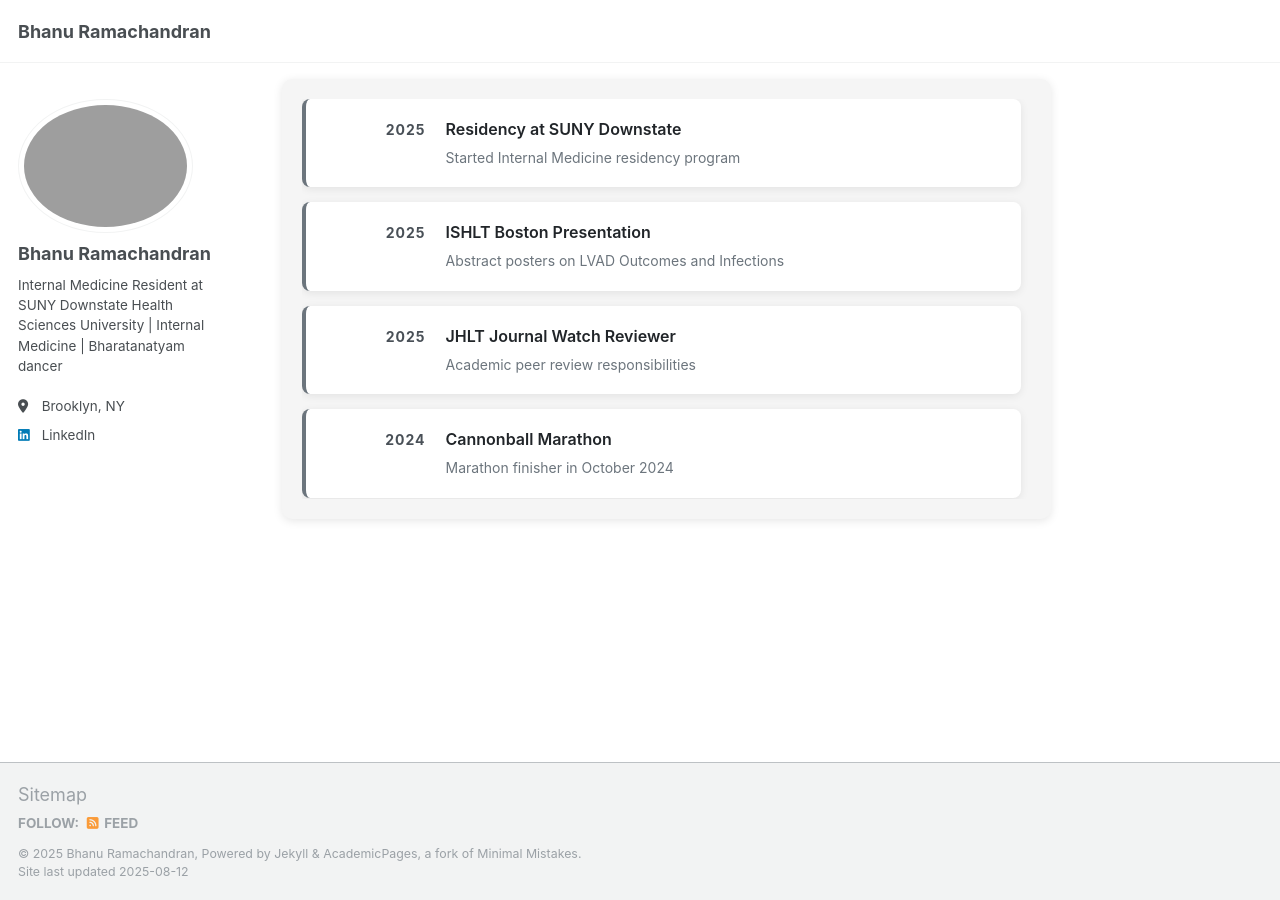
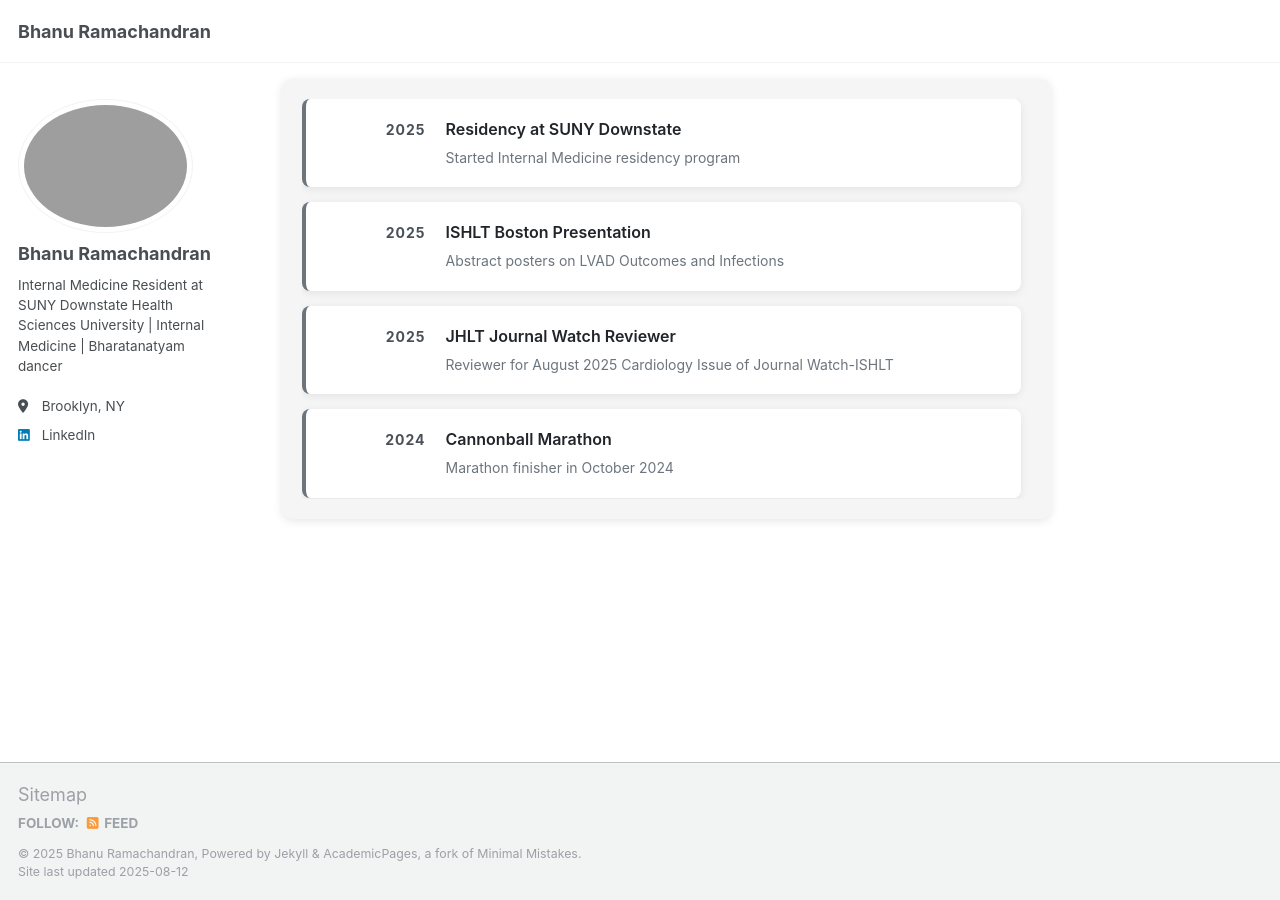
Before and after one commit to BhanuRamachandran/bhanuramachandran.github.io, a Jekyll site: the page built from _pages/about.md, in a window 1280 px wide and 900 px high, scrolled down 1786 px. Built offline with Jekyll 4.4.1, drawn with Linux system fonts in a browser that asks for light colours.

Commit message:
Update about.md

```diff
--- a/_pages/about.md
+++ b/_pages/about.md
@@ -73,7 +73,7 @@ Internal Medicine Resident at SUNY Downstate Health Sciences University
       <div class="timeline-year">2025</div>
       <div class="timeline-content">
         <h4>JHLT Journal Watch Reviewer</h4>
-        <p>Academic peer review responsibilities</p>
+        <p>Reviewer for August 2025 Cardiology Issue of Journal Watch-ISHLT</p>
       </div>
     </div>
 
```
